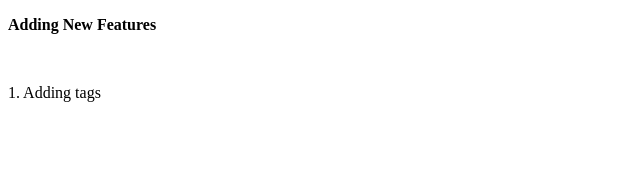
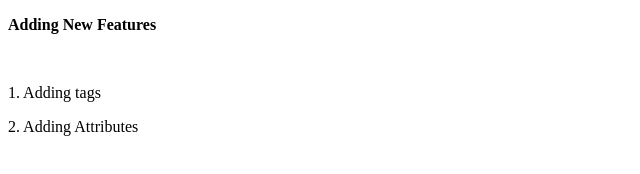
Before and after one commit to Manthan1122/vs_github, a plain HTML site: page branch.html in a window 1280 px wide. Shown: the whole page, without its empty margins (0-640 px from the left). Drawn offline with Linux system fonts and the light colour scheme.

Commit message:
adding attributes

```diff
--- a/branch.html
+++ b/branch.html
@@ -9,5 +9,6 @@
     <p><b>Adding New Features</b></p>
     <br>
     <p>1. Adding tags</p>
+    <p>2. Adding Attributes</p>
 </body>
 </html>
```
